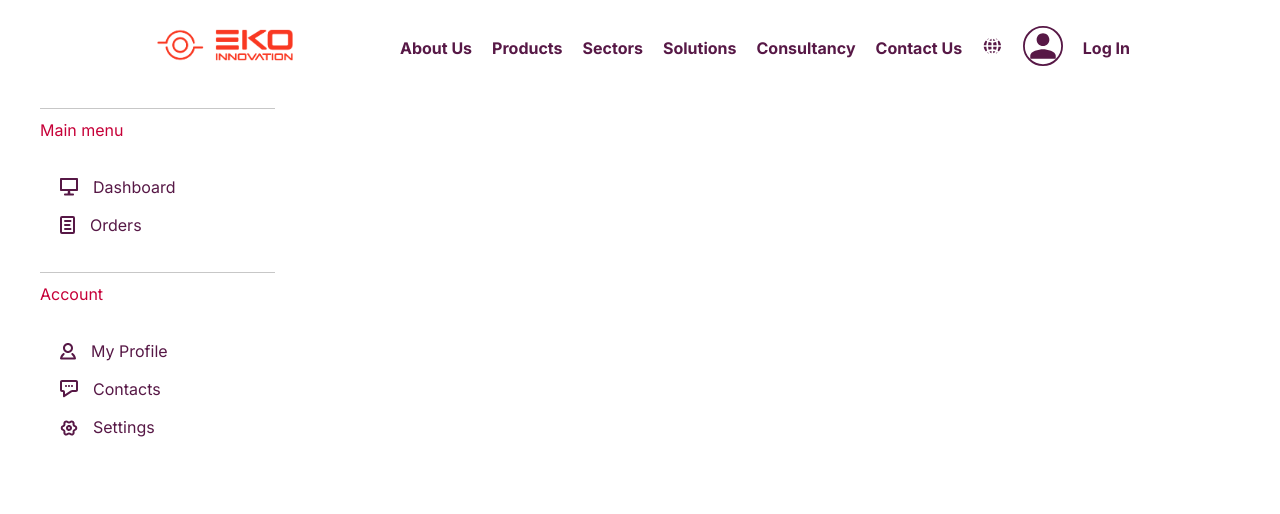
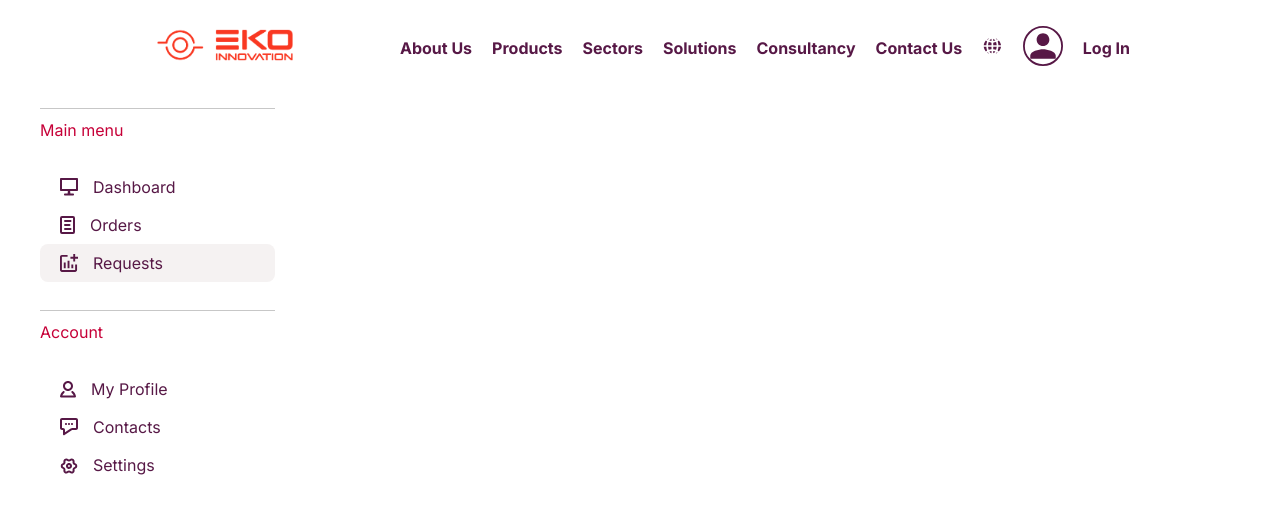
Before and after one commit to ZerdaGul/SoftMinds-Software-Project, a React (Create React App) app in the folder frontend/: page /profile/requests in a window 1280 px wide. Shown: the top 514 px of the page. Built offline with nearby package versions, Linux system fonts and the light colour scheme; no server answers.

Commit message:
changed routing logic for side-menu, created side-menu for order admin

```diff
--- a/frontend/src/components/App/App.jsx
+++ b/frontend/src/components/App/App.jsx
@@ -14,19 +14,25 @@ import ForgotPasswordRequest from '../forms/ForgotPasswordRequest';
 import CreatePasswordForm from '../forms/CreatePasswordForm';
 import ProductsPage from '../../pages/ProductsPage';
 import ProductDetailsPage from '../product-page/ProductDetailsPage';
+import OrderAdminPage from '../../pages/OrderAdminPage';
 
 const App = () => {
 	const [activeUser, setActiveUser] = useState(null);
-
+	// Runs when isUserUpdated becomes true
 	useEffect(() => {
-		loadUser();
-	}, []);
+		if (activeUser) {
+		  console.log("Active user updated, loading user data...");
+		  loadUser(); // Trigger loadUser when activeUser changes
+		}
+	  }, [activeUser]);
 
 	const loadUser = () => {
 		GetActiveUser()
-			.then(data => setActiveUser(data.user))
+			.then(data => setActiveUser(data.user))  // Sets the active user
 			.catch((error) => console.log(error.message));
 	};
+
+
 
 	return (
 		<Router>
@@ -43,15 +49,27 @@ const App = () => {
 				<Route path='/contactUs'></Route>
 				<Route path='/forgot-password-request' element={<ForgotPasswordRequest />}></Route>
 				<Route path='/create-password' element={<CreatePasswordForm/>}></Route>
-				<Route path='/profile/*' element={<UserProfilePage />}>
+				{/* <Route path='/profile/*' element={<UserProfilePage />}>
 					<Route path='dashboard'></Route>
 					<Route path='orders'></Route>
+					<Route path='cart'></Route>
 					<Route path='my-profile' element={<ProfileForm initialValues={activeUser} />}></Route>
 					<Route path='contacts'></Route>
 					<Route path='settings/*' element={<Settings initialValues={activeUser}/>}>
 						<Route path='reset-password' element={<ResetPasswordForm initialValues={activeUser}/>} />
 					</Route>
+					<Route path='update-profile' element={<UpdateProfile initialValues={activeUser} />}></Route>
 
+				</Route> */}
+				<Route path='/profile/*' element={<OrderAdminPage/>}>
+					<Route path='dashboard'></Route>
+					<Route path='orders-progress'></Route>
+					<Route path='requests'></Route>
+					<Route path='my-profile' element={<ProfileForm initialValues={activeUser} />}></Route>
+					<Route path='contacts'></Route>
+					<Route path='settings/*' element={<Settings initialValues={activeUser}/>}>
+						<Route path='reset-password' element={<ResetPasswordForm initialValues={activeUser}/>} />
+					</Route>
 					<Route path='update-profile' element={<UpdateProfile initialValues={activeUser} />}></Route>
 
 				</Route>
--- a/frontend/src/components/forms/LogInForm.jsx
+++ b/frontend/src/components/forms/LogInForm.jsx
@@ -28,7 +28,7 @@ const LogInForm = ({ setActiveUser }) => {
         setLoading(true);
         try {
             const user = await LogIn(values);
-            setActiveUser(user.user); // Kullanıcı durumunu günceller
+            setActiveUser(user); // Kullanıcı durumunu günceller
             navigate('/'); // Giriş yaptıktan sonra ana sayfaya yönlendir
         } catch (err) {
             onError(err.message);
--- a/frontend/src/components/side-menu/SideMenu.jsx
+++ b/frontend/src/components/side-menu/SideMenu.jsx
@@ -4,17 +4,25 @@ import { NavLink } from 'react-router-dom'
 // import cart from '../../assets/icons/profile/cart.svg';
 import contacts from '../../assets/icons/profile/contacts.svg';
 import settings from '../../assets/icons/profile/settings.svg';
-import dashboard from '../../assets/icons/profile/dashboard.svg';
-import orders from '../../assets/icons/profile/orders.svg';
 import user from '../../assets/icons/profile/user.svg';
 import "./sideMenu.scss"
 
-const SideMenu = () => {
+const SideMenu = ({main_menu}) => {
   return (
     <aside className='side-menu'>
         <div className="side-menu__title">Main menu</div>
         <ul className="side-menu__link-wrapper">
-            <li>
+            {main_menu.map(({path, icon, alt, text}) => {
+                return(
+                    <li>
+                        <NavLink className='side-menu__link' to={path}
+                            style={({isActive}) => ({backgroundColor: isActive ? '#F5F2F2' : 'inherit'})}>
+                            <img src={icon} alt={alt}></img>
+                            {text}</NavLink>
+                    </li>
+                )
+            })}
+            {/* <li>
                 <NavLink className='side-menu__link' to='/profile/dashboard'
                     style={({isActive}) => ({backgroundColor: isActive ? '#F5F2F2' : 'inherit'})}>
                     <img src={dashboard} alt='dashboard'></img>
@@ -25,7 +33,7 @@ const SideMenu = () => {
                     style={({isActive}) => ({backgroundColor: isActive ? '#F5F2F2' : 'inherit'})}>
                     <img src={orders} alt='orders'></img>
                     Orders</NavLink>
-            </li>
+            </li> */}
         </ul>
         <div className="side-menu__title">Account</div>
         <ul className="side-menu__link-wrapper">
--- /dev/null
+++ b/frontend/src/pages/OrderAdminPage.jsx
@@ -0,0 +1,41 @@
+import React from 'react'
+import { Outlet} from 'react-router-dom';
+
+import SideMenu from '../components/side-menu/SideMenu';
+
+import orders from '../assets/icons/profile/orders.svg';
+import requests from '../assets/icons/profile/request.svg';
+import dashboard from '../assets/icons/profile/dashboard.svg';
+const links=[
+    {
+        path: '/profile/dashboard',
+        text: 'Dashboard',
+        alt: 'dashboard',
+        icon: dashboard
+    },
+    {
+        path: '/profile/orders-progress',
+        text: 'Orders',
+        alt: 'orders',
+        icon: orders
+    },
+    {
+        path: '/profile/requests',
+        text: 'Requests',
+        alt: 'requests',
+        icon: requests
+    },
+
+]
+
+const OrderAdminPage = () => {
+  return (
+    <div style={{display: 'flex'}}>
+        <SideMenu main_menu={links}/>
+            <Outlet style={{paddingTop: '24px', paddingLeft: "30px" }}/>
+    </div>
+
+  )
+}
+
+export default OrderAdminPage
--- a/frontend/src/pages/UserProfilePage.jsx
+++ b/frontend/src/pages/UserProfilePage.jsx
@@ -3,10 +3,26 @@ import { Outlet} from 'react-router-dom';
 
 import SideMenu from '../components/side-menu/SideMenu';
 
+import orders from '../assets/icons/profile/orders.svg';
+import cart from '../assets/icons/profile/cart.svg';
+const links=[
+  {
+    path: '/profile/orders',
+    text: 'My Orders',
+    alt: 'orders',
+    icon: orders
+  },
+  {
+    path: '/profile/cart',
+    text: 'My Cart',
+    alt: 'cart',
+    icon: cart
+  }
+]
 const UserProfilePage = () => {
   return (
     <div style={{display: 'flex'}}>
-        <SideMenu/>
+        <SideMenu main_menu={links}/>
             <Outlet style={{paddingTop: '24px', paddingLeft: "30px" }}/>
     </div>
 
--- a/frontend/src/services/AuthService.jsx
+++ b/frontend/src/services/AuthService.jsx
@@ -65,7 +65,7 @@ export const LogIn = async (data) => {
           headers: {
             'Content-Type': 'application/json'
           },
-          // withCredentials: true
+          withCredentials: true
       })
       return response.data;
   } catch (error) {
```
Also changed, not shown: frontend/src/assets/icons/profile/request.svg (added).
